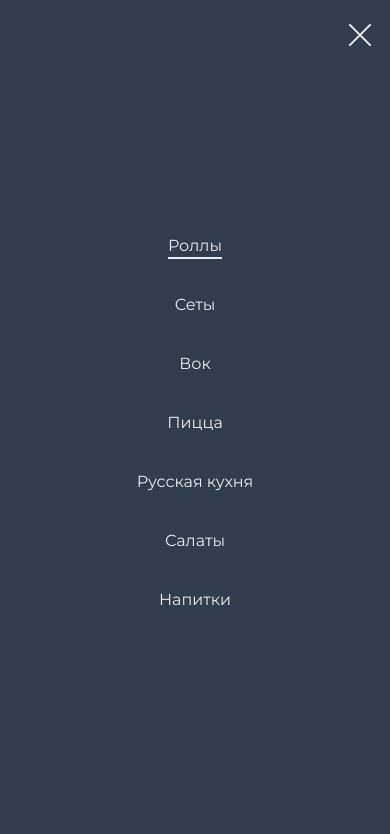
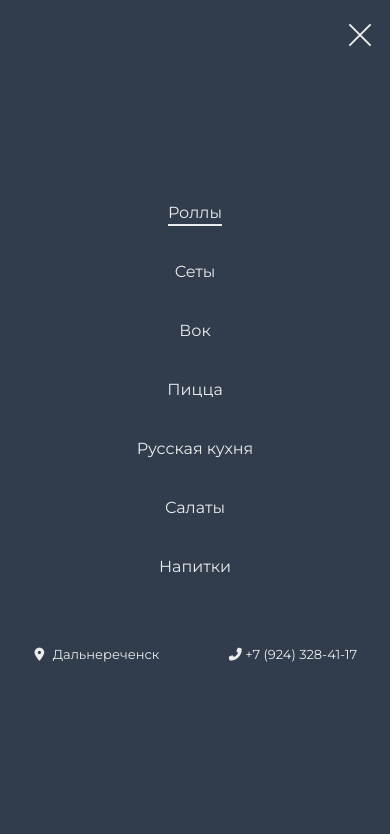
Before and after one commit to X-Viktor/x-viktor.github.io, a plain HTML site: page index.html in a window 390 px wide. Both pictures are taken after a click on the element 360 px from the left and 34 px from the top of the page. Shown: the top 834 px of the page. Drawn offline with Linux system fonts and the light colour scheme.

Commit message:
Added contacts to the burger menu

```diff
--- a/script.js
+++ b/script.js
@@ -4,8 +4,8 @@ function burgerMenu() {
     let burger = document.querySelector('.burger-menu');
     let body = document.querySelector('body');
     menu.classList.toggle('menu__burger_active');
-    burger.classList.toggle('burger-menu_active')
-    if (menu.className === 'menu') {
+    burger.classList.toggle('burger-menu_active');
+    if (menu.classList.contains('menu__burger_active')) {
         body.style.overflow = 'auto';
     } else {
         body.style.overflow = 'hidden';
@@ -13,10 +13,14 @@ function burgerMenu() {
 }
 
 function moveCart() {
-    if (window.innerWidth < 575) {
+    let menu = document.querySelector('.menu');
+    let contacts = document.querySelector('.contacts');
+    if (window.innerWidth < 767) {
         let cart = document.querySelector('.cart');
-        let menu = document.querySelector('.menu');
         menu.before(cart);
+        menu.append(contacts);
+    } else {
+        menu.after(contacts);
     }
 }
 
--- a/style.scss
+++ b/style.scss
@@ -131,6 +131,7 @@ header {
           bottom: 0;
           z-index: 4;
           background: $main-color;
+          min-width: 320px;
 
           .menu__link {
             width: fit-content;
@@ -167,8 +168,17 @@ header {
         padding-right: 50px;
       }
 
-      @media screen and (max-width: 575px) {
-        display: none;
+      @media screen and (max-width: 767px) {
+        flex-direction: row;
+        width: 100%;
+        text-align: center;
+        margin: 50px 0 0;
+        padding: 0;
+
+        &__location, &__phone {
+          margin: 0;
+          flex: 6;
+        }
       }
     }
 
@@ -316,6 +326,11 @@ header {
       @media screen and (max-width: 1049px) {
         margin: 30px 10px 0;
       }
+
+      @media screen and (max-width: 767px) {
+        width: 230px;
+        height: 370px;
+      }
     }
 
   }
@@ -345,7 +360,7 @@ header {
     margin-left: -2px;
   }
 
-  @media screen and (max-width: 575px) {
+  @media screen and (max-width: 767px) {
     position: static;
     margin-right: 25px;
     background: none;
```
Also changed, not shown: style.css, 1 other file.
